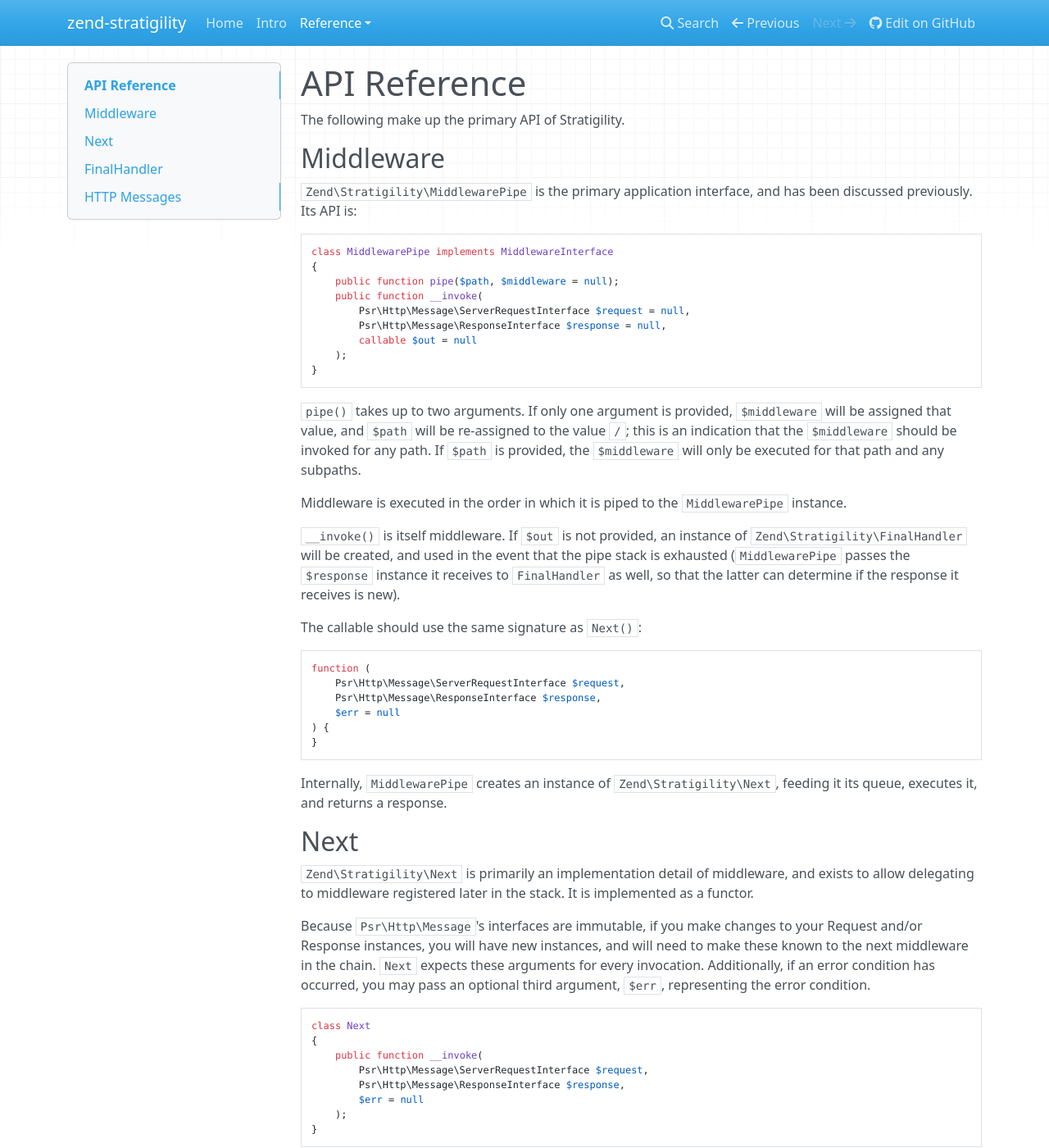
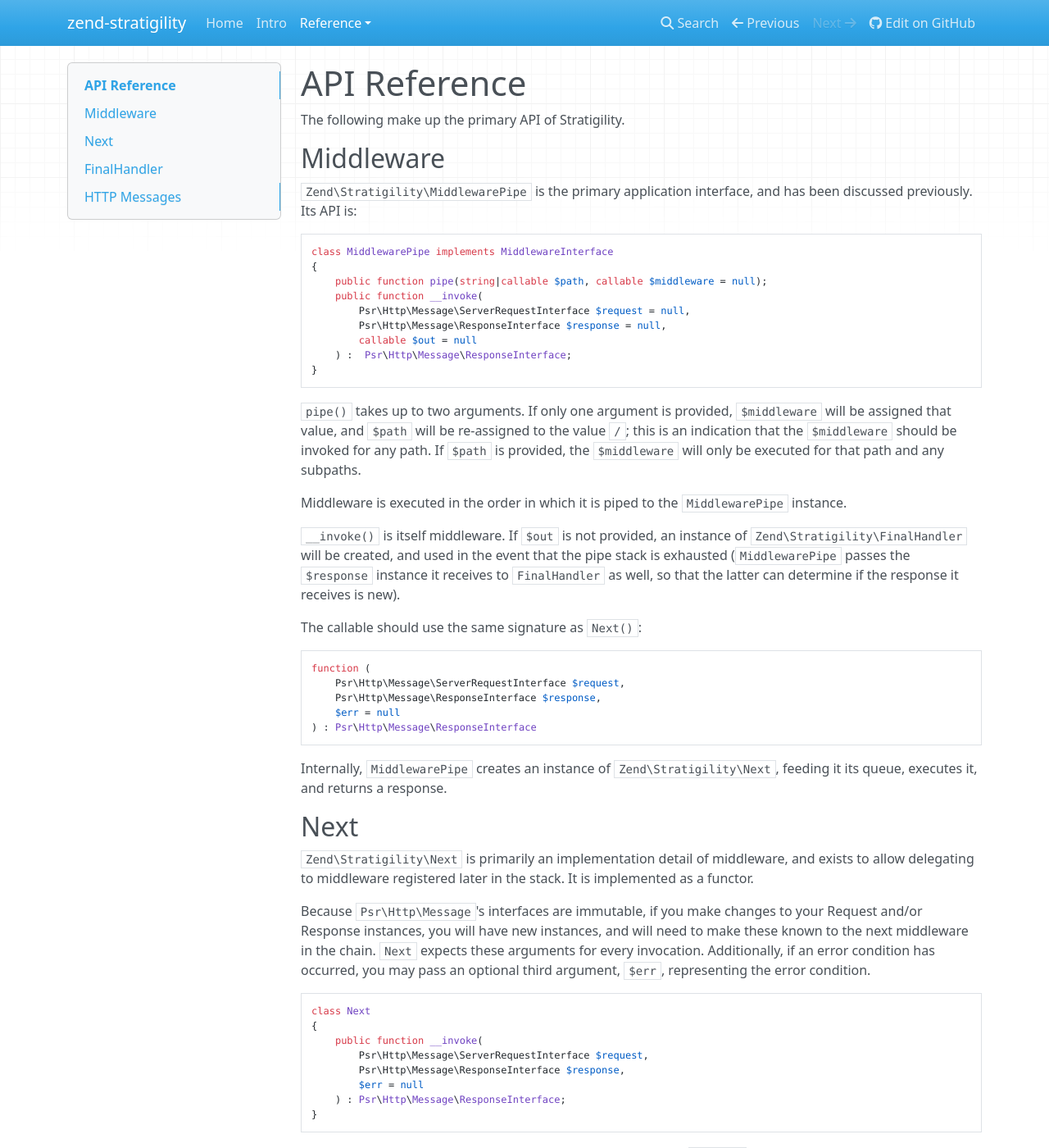
Before and after one commit to zendframework/zend-stratigility, an MkDocs documentation site: the page built from doc/book/api.md, in a window 1280 px wide and 1400 px high. Shown: the whole window at 82% size. Built offline with MkDocs 1.6.1, drawn with Linux system fonts in a browser that asks for light colours; nearby versions of some CDN libraries; old or Windows-style settings are respelled for this version of MkDocs.

````diff
--- a/doc/book/api.md
+++ b/doc/book/api.md
@@ -10,12 +10,12 @@ previously. Its API is:
 ```php
 class MiddlewarePipe implements MiddlewareInterface
 {
-    public function pipe($path, $middleware = null);
+    public function pipe(string|callable $path, callable $middleware = null);
     public function __invoke(
         Psr\Http\Message\ServerRequestInterface $request = null,
         Psr\Http\Message\ResponseInterface $response = null,
         callable $out = null
-    );
+    ) :  Psr\Http\Message\ResponseInterface;
 }
 ```
 
@@ -38,8 +38,7 @@ function (
     Psr\Http\Message\ServerRequestInterface $request,
     Psr\Http\Message\ResponseInterface $response,
     $err = null
-) {
-}
+) : Psr\Http\Message\ResponseInterface
 ```
 
 Internally, `MiddlewarePipe` creates an instance of `Zend\Stratigility\Next`, feeding it its queue,
@@ -63,7 +62,7 @@ class Next
         Psr\Http\Message\ServerRequestInterface $request,
         Psr\Http\Message\ResponseInterface $response,
         $err = null
-    );
+    ) : Psr\Http\Message\ResponseInterface;
 }
 ```
 
@@ -96,10 +95,7 @@ function ($request, $response, $next)
         'max-age=18600',
         's-maxage=18600',
     ]);
-    return $next(
-        $request,
-        $updated
-    );
+    return $next($request, $updated);
 }
 ```
 
--- a/doc/book/index.html
+++ b/doc/book/index.html
@@ -3,7 +3,7 @@
         <h1>zend-stratigility</h1>
 
         <p>
-            Middleware for PHP built on top of PSR-7
+            PSR-7 middleware foundation for building and dispatching middleware pipelines.
         </p>
 
         <pre><code class="language-bash">$ composer require zendframework/zend-stratigility</code></pre>
````
Also changed, not shown: README.md (+5 -25 lines), doc/book/creating-middleware.md (+2 -4 lines), doc/book/install.md (+1 -1 lines), mkdocs.yml (line endings or trailing spaces).
